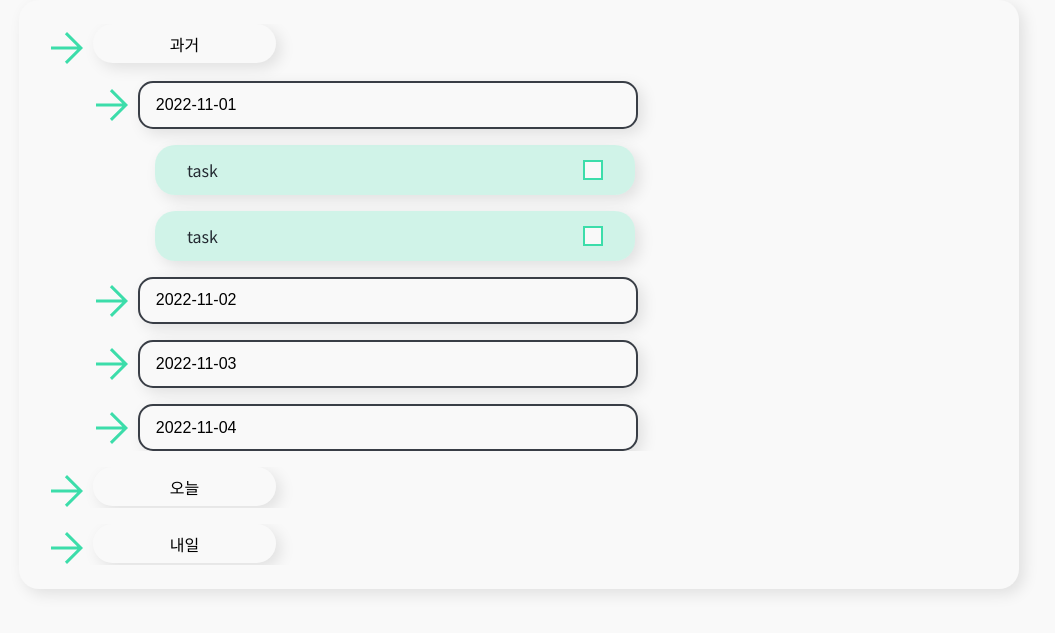
After one commit to wdahlia/Plan-T, a Django app: template templates/todos/working/alltask.html in a window 1280 px wide. The commit adds this page. Shown: the top 633 px of the page, without its empty margins (121-1176 px from the left). Run offline with Django 3.2, Linux system fonts and the light colour scheme; the template is opened without the code that fills it, so the values that code supplies are empty.

Commit message:
template : alltask 템플릿 생성, 스타일 주기 - timeline 별 템플릿 구조 작성

```diff
--- /dev/null
+++ b/static/styles/alltask.css
@@ -0,0 +1,106 @@
+@import url("https://fonts.googleapis.com/css2?family=Black+Han+Sans&family=Noto+Sans+KR:wght@400;700;900&display=swap");
+@import url(./fontall.css);
+@import url(./main.css);
+
+
+section .task-timeline .box-area{
+  display: flex;
+}
+
+.task-timeline .past-timeline{
+  overflow-y: scroll;
+  margin-top: 1rem;
+}
+
+.task-timeline .past-timeline:first-child{
+  margin-top: 0;
+}
+
+.task-timeline .timeline-box{
+  display: flex;
+}
+
+.task-timeline .timeline-box .time-point{
+  box-shadow: 5px 5px 15px rgba(0, 0, 0, 0.1);
+  background-color: var(--bg);
+  border-radius: 20px;
+  padding: 0 4.8rem;
+  height: 39px;
+  line-height: 43px;
+}
+
+.timeline-box:hover > .arrow-icon{
+  transform: rotate(90deg);
+}
+.timeline-box:active > .arrow-icon{
+  transform: rotate(90deg);
+}
+
+.past-timeline .timeline-box .arrow-icon{
+  transition: 0.3s;
+}
+
+.past-timeline .past-date_all{
+  margin-top: 1rem;
+}
+
+.past-date:hover > .arrow-icon{
+  transform: rotate(90deg);
+}
+
+.past-date:active > .arrow-icon{
+  transform: rotate(90deg);
+}
+
+.past-date_all .past-date .arrow-icon{
+  transition: 0.3s;
+}
+
+.past-date_all .past-date{
+  display: flex;
+  margin-left: 2.8rem;
+}
+
+.past-date_all .past-date:first-child{
+  margin-top: 0;
+}
+
+.past-date_all .past-date .datetime{
+  box-shadow: 5px 5px 15px rgba(0, 0, 0, 0.1);
+  background-color: var(--bg);
+  border: 2px solid var(--bg-dark);
+  border-radius: 15px;
+  min-width: 500px;
+  text-align: start;
+  padding: .8rem 1rem;
+}
+
+.past-date_all .past-task_list{
+  margin-left: 7rem;
+}
+
+.past-date_all .past-task_list .past-task{
+  background-color: var(--sub);
+  box-shadow: 5px 5px 15px rgba(0, 0, 0, 0.1);
+  border-radius: 20px;
+  height: 50px;
+  max-width: 480px;
+  margin-top: 1rem;
+  display: flex;
+  padding: 1rem 2rem;
+  align-items: center;
+  justify-content: space-between;
+}
+
+input[id="past-check"]{
+  display: none;
+}
+
+input[id="past-check"] + label{
+  display: inline-block;
+  background-color: var(--bg);
+  width: 20px;
+  height: 20px;
+  border: 2px solid var(--main);
+  position: relative;
+}
--- a/static/styles/create_today.css
+++ b/static/styles/create_today.css
@@ -2,6 +2,7 @@
 @import url(./fontall.css);
 @import url(./main.css);
 
+/* todayList Form */
 #today-form{
   display: flex;
   flex-direction: column;
--- /dev/null
+++ b/templates/todos/working/alltask.html
@@ -0,0 +1,108 @@
+<!DOCTYPE html>
+<html lang="en">
+<head>
+  <meta charset="UTF-8">
+  <meta http-equiv="X-UA-Compatible" content="IE=edge">
+  <meta name="viewport" content="width=device-width, initial-scale=1.0">
+  <link rel="stylesheet"
+        href="https://fonts.googleapis.com/css2?family=Material+Symbols+Outlined:opsz,wght,FILL,GRAD@48,400,0,0" />
+  <link rel="stylesheet" href="../../../static/styles/init.css">
+  <link rel="stylesheet" href="../../../static/styles/alltask.css">
+  <title>alltask</title>
+</head>
+<body>
+  <!-- timeline section -->
+  <section class="task-timeline">
+    <div class="container">
+      <div class="box-area">
+        <div class="box">
+          <div class="past-timeline">
+            <div class="timeline-box">
+              <span class="arrow-icon">
+                <img src="../../../static/img/arrow-forward.svg" alt="">
+              </span>
+              <button class="time-point">
+                과거
+              </button>
+            </div>
+            <div class="past-date_all">
+              <div class="past-date">
+                <span class="arrow-icon">
+                  <img src="../../../static/img/arrow-forward.svg" alt="">
+                </span>
+                <button class="datetime">
+                  2022-11-01
+                </button>
+              </div>
+              <ul class="past-task_list">
+                <li class="past-task">
+                  <span>task</span>
+                  <input type="checkbox" name="" id="past-check">
+                    <label for="past-check"></label>
+                </li>
+                <li class="past-task">
+                  <span>task</span>
+                  <input type="checkbox" name="" id="past-check">
+                    <label for="past-check"></label>
+                </li>
+              </ul>
+            </div>
+            <div class="past-date_all">
+              <div class="past-date">
+                <span class="arrow-icon">
+                  <img src="../../../static/img/arrow-forward.svg" alt="">
+                </span>
+                <button class="datetime">
+                  2022-11-02
+                </button>
+              </div>
+            </div>
+            <div class="past-date_all">
+              <div class="past-date">
+                <span class="arrow-icon">
+                  <img src="../../../static/img/arrow-forward.svg" alt="">
+                </span>
+                <button class="datetime">
+                  2022-11-03
+                </button>
+              </div>
+            </div>
+            <div class="past-date_all">
+              <div class="past-date">
+                <span class="arrow-icon">
+                  <img src="../../../static/img/arrow-forward.svg" alt="">
+                </span>
+                <button class="datetime">
+                  2022-11-04
+                </button>
+              </div>
+            </div>
+          </div>
+          <div class="past-timeline">
+            <div class="timeline-box">
+              <span class="arrow-icon">
+                <img src="../../../static/img/arrow-forward.svg" alt="">
+              </span>
+              <button class="time-point">
+                오늘
+              </button>
+            </div>
+          </div>
+          <div class="past-timeline">
+            <div class="timeline-box">
+              <span class="arrow-icon">
+                <img src="../../../static/img/arrow-forward.svg" alt="">
+              </span>
+              <button class="time-point">
+                내일
+              </button>
+            </div>
+          </div>
+        </div>
+
+      </div>
+    </div>
+  </section>
+
+</body>
+</html>
--- a/templates/todos/working/create_today.html
+++ b/templates/todos/working/create_today.html
@@ -65,6 +65,7 @@
             </div>
         </div>
     </section>
+    <!-- section -->
             {% block body %}{% endblock body %}
     <footer>
         <div>
```
Also changed, not shown: static/img/arrow-forward.svg (added).
